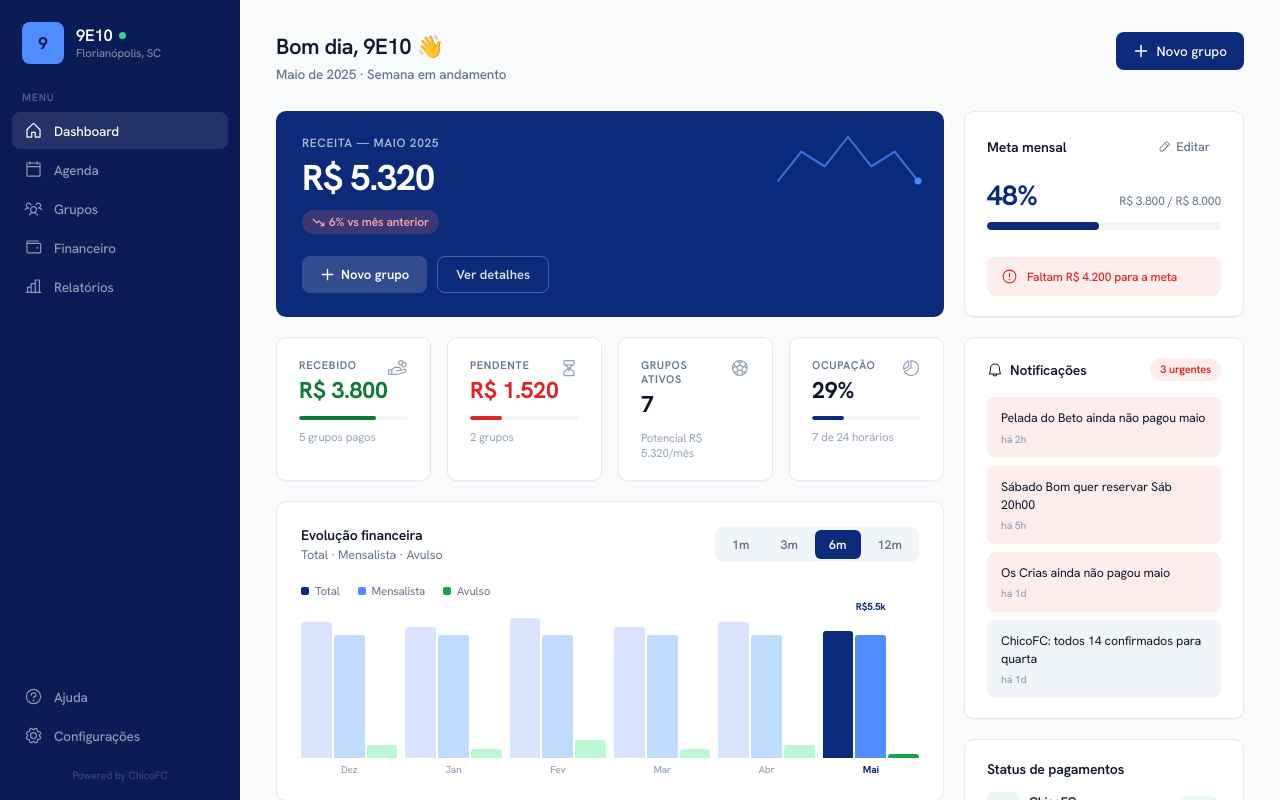
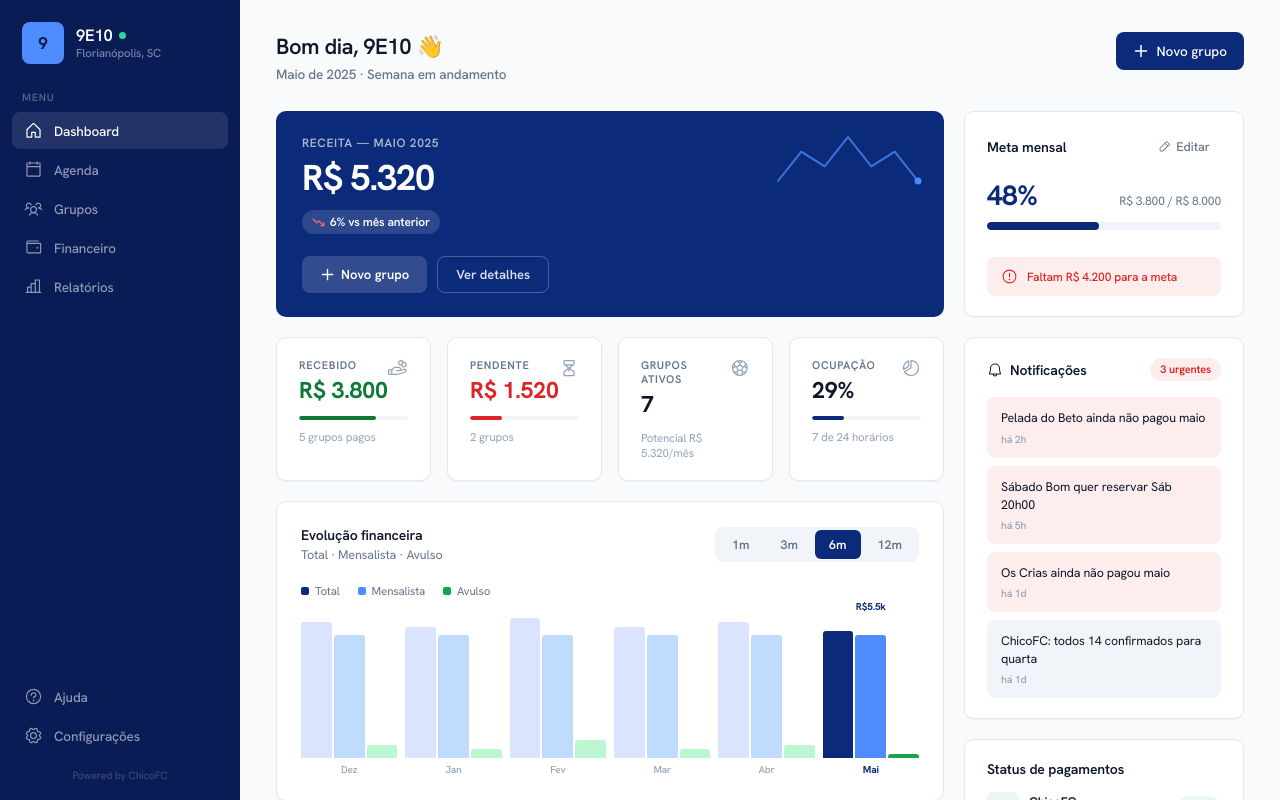
Before and after one commit to lucas-ferreira-manso/chicofc-b2b, a React (Vite) app: page / in a window 1280 px wide. Shown: the top 800 px of the page. Built offline with nearby package versions, Linux system fonts and the light colour scheme.

Commit message:
fix: contraste do badge de crescimento no hero do Dashboard
Texto rosa/verde sobre fundo translucido colorido tinha contraste
insuficiente (mesma familia de matiz do fundo). Troca por chip neutro
translucido branco com texto branco; a cor semantica fica so no icone
de tendencia.

```diff
--- a/src/pages/Dashboard.jsx
+++ b/src/pages/Dashboard.jsx
@@ -134,12 +134,14 @@ export default function Dashboard() {
                   </div>
                   <div style={{ display: 'flex', alignItems: 'center', gap: 10, marginTop: 14 }}>
                     <span style={{
-                      display: 'inline-flex', alignItems: 'center', gap: 4,
+                      display: 'inline-flex', alignItems: 'center', gap: 5,
                       fontSize: 12, fontWeight: 600, padding: '4px 10px', borderRadius: 'var(--radius-pill)',
-                      background: crescMes >= 0 ? 'rgba(52,211,153,0.2)' : 'rgba(248,113,113,0.2)',
-                      color: crescMes >= 0 ? '#6ee7b0' : '#fca5a5',
+                      background: 'rgba(255,255,255,0.14)',
+                      color: '#fff',
                     }}>
-                      {crescMes >= 0 ? <TrendUp size={13} weight="bold" /> : <TrendDown size={13} weight="bold" />}
+                      {crescMes >= 0
+                        ? <TrendUp size={13} weight="bold" color="#4ade80" />
+                        : <TrendDown size={13} weight="bold" color="#f87171" />}
                       {Math.abs(crescMes)}% vs mês anterior
                     </span>
                   </div>
```
